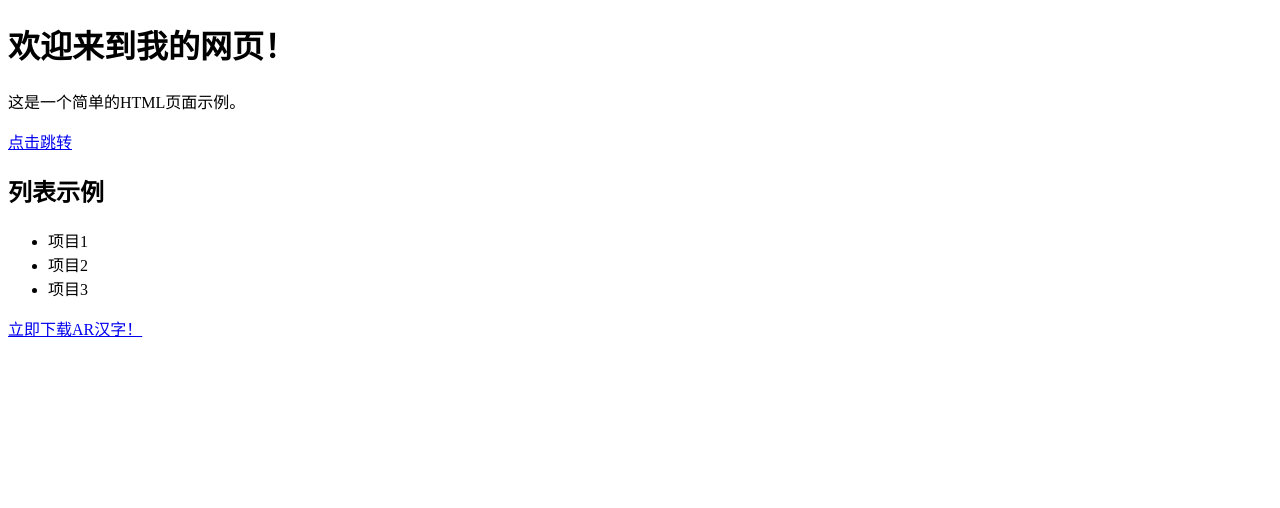
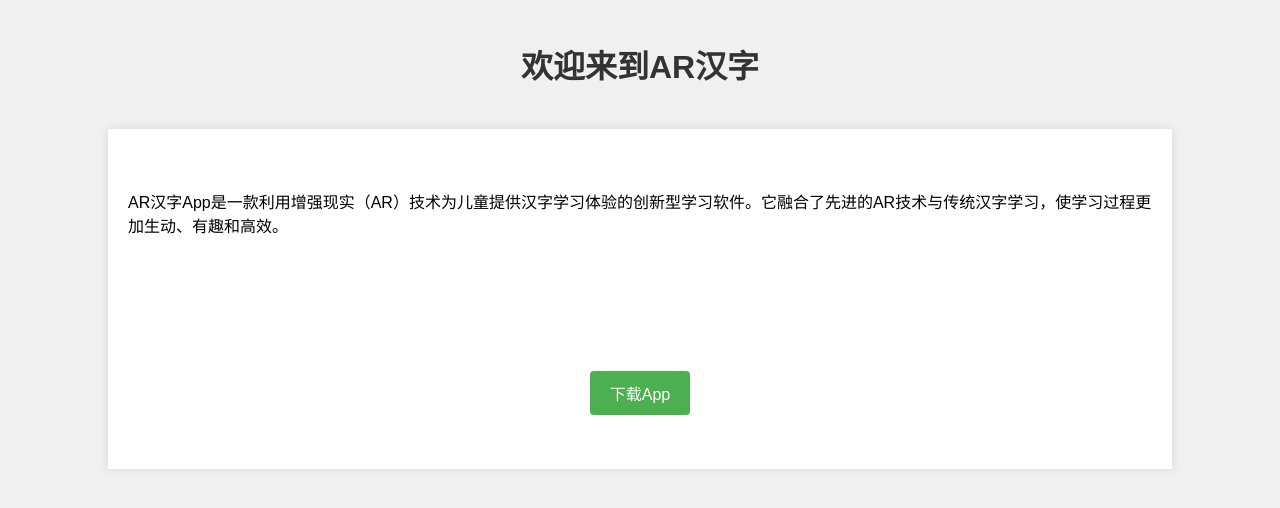
Before and after one commit to QDShuaidou/MyFirstWebsite, a plain HTML site: page index.html in a window 1280 px wide. Drawn offline with Linux system fonts and the light colour scheme.

Commit message:
美化了 index.html

```diff
--- a/index.html
+++ b/index.html
@@ -1,51 +1,69 @@
 <!DOCTYPE html>
+<html lang="zh">
+<head>
+    <meta charset="UTF-8">
+    <meta name="viewport" content="width=device-width, initial-scale=1.0">
+    <title>AR汉字</title>
+    <style>
+        body {
+            background-color: #f0f0f0;
+            font-family: Arial, sans-serif;
+            margin: 0;
+            padding: 0;
+        }
 
-<html lang="zh-CN">
+        h1 {
+            color: #333;
+            text-align: center;
+            padding: 20px;
+        }
 
-<head>
+        .container {
+            width: 80%;
+            margin: auto;
+            padding: 20px;
+            background-color: #fff;
+            box-shadow: 0 0 10px rgba(0, 0, 0, 0.1);
+            /* 增加高度 */
+            height: 300px; /* 你可以根据需要调整这个值 */
+            display: flex; /* 使用flex布局使内容垂直居中 */
+            flex-direction: column;
+            justify-content: center;
+            align-items: center;
+        }
 
-    <meta charset="UTF-8">
+        /* 下载按钮样式 */
+        .download-btn {
+            display: inline-block;
+            padding: 10px 20px;
+            background-color: #4CAF50; /* 绿色 */
+            border: none;
+            color: white;
+            text-align: center;
+            text-decoration: none;
+            font-size: 16px;
+            margin: 10px 0; /* 上下外边距 */
+            cursor: pointer;
+            border-radius: 4px;
+            transition: background-color 0.3s ease;
+        }
 
-    <meta name="viewport" content="width=device-width, initial-scale=1.0">
-
-    <title>我的第一个HTML页面</title>
-
-    <!-- 这里可以链接到你的CSS文件 -->
-
-    <!-- <link rel="stylesheet" href="styles.css"> -->
-
+        .download-btn:hover {
+            background-color: #45a049; /* 深绿色 */
+        }
+    </style>
 </head>
-
 <body>
-
-    <h1>欢迎来到我的网页！</h1>
-
-    <p>这是一个简单的HTML页面示例。</p>
-
-
-
-    <!-- 你可以在这里添加更多的HTML元素 -->
-
-  <a href="page2.html">点击跳转<a>
-
-    <h2>列表示例</h2>
-
-    <ul>
-
-        <li>项目1</li>
-
-        <li>项目2</li>
-
-        <li>项目3</li>
-
-    </ul>
-<a href="ARCharacter.apk">立即下载AR汉字！<a>
-
-
-    <!-- 这里可以链接到你的JavaScript文件 -->
-
-    <!-- <script src="script.js"></script> -->
-
+    <h1>欢迎来到AR汉字</h1>
+    <div class="container">
+        <p>AR汉字App是一款利用增强现实（AR）技术为儿童提供汉字学习体验的创新型学习软件。它融合了先进的AR技术与传统汉字学习，使学习过程更加生动、有趣和高效。</p>
+<br>
+<br>
+<br>
+<br>
+<br>
+<br>
+        <a href="ARCharacter.apk" class="download-btn" download>下载App</a> <!-- 替换为你的下载链接 -->
+    </div>
 </body>
-
 </html>
```
